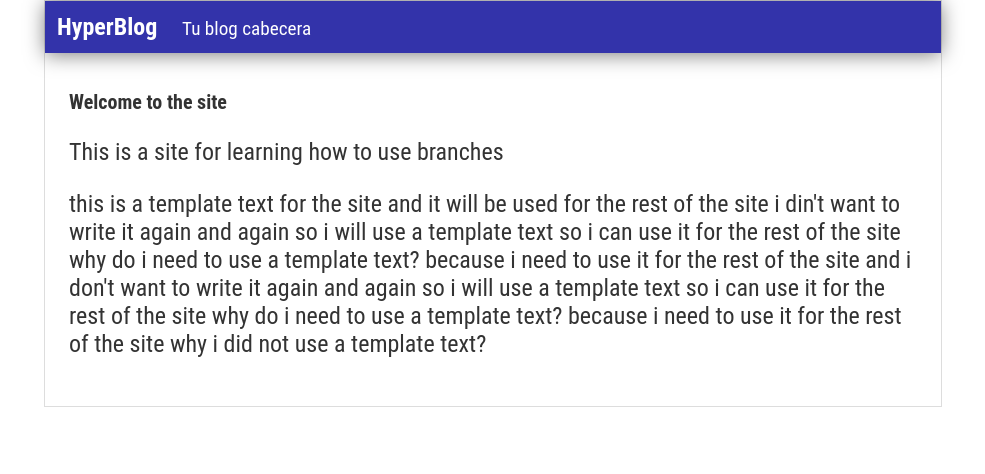
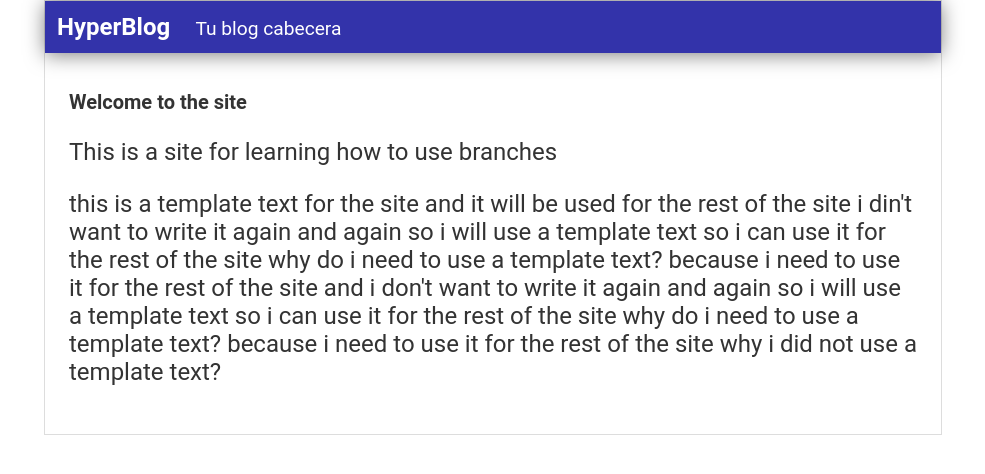
Before and after one commit to LittlePitza/branchesGit, a plain HTML site: page index.html in a window 1280 px wide. Shown: the whole page, without its empty margins (147-1132 px from the left). Drawn offline with Linux system fonts and the light colour scheme.

Commit message:
Cambiando el estilo de la tipografia

```diff
--- a/styles/styles.css
+++ b/styles/styles.css
@@ -1,7 +1,7 @@
 body {
     color: #333;
     text-align: center;
-    font-family: Roboto Condensed, sans-serif;
+    font-family: Roboto, sans-serif;
     font-size: 24px;
     margin: 0;
     padding: 0
```
